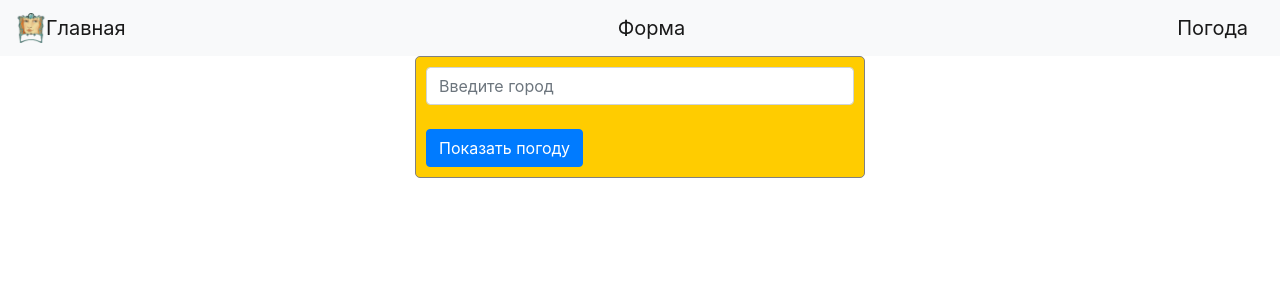
After one commit to YuliyaNovi/Newproject, a Flask app: page /weather_form in a window 1280 px wide. The commit adds this page. Shown: the top 300 px of the page. Run offline with Flask 3, Linux system fonts and the light colour scheme.

Commit message:
форма погода

```diff
--- a/main.py
+++ b/main.py
@@ -15,6 +15,16 @@ def index():
 #  return render_template('index.html', title='Работа с шаблонами', username=user)
 
 #  return redirect('/load_photo')  # безусловный редирект, сразу кидает пользователя на страницу с главной
+
+@app.route('/weather_form', methods=['GET', 'POST'])
+def weather_form():
+    if request.method == 'GET':
+            return render_template('weather_form.html', title="Погода")
+    elif request.method == 'POST':
+        town = request.form.get('town')
+        return render_template('weather.html', title=f'Погода в городе{town}', town=town)
+
+
 
 @app.route('/var_test')
 def var_test():
--- a/templates/base.html
+++ b/templates/base.html
@@ -18,6 +18,7 @@
     <img src="../static/images/Picture-icon.png" width="30" height="30"
          class="d-inline-block align-top" alt="">Главная</a>
     <a class="navbar-brand" href="/form_sample">Форма</a>
+    <a class="navbar-brand" href="/weather_form">Погода</a>
 </nav>
 </header>
 
--- /dev/null
+++ b/templates/weather_form.html
@@ -0,0 +1,8 @@
+{% extends "base.html" %}
+{% block content %}
+    <form method="post" class="login_form">
+        <input type="text" name="town" class="form-control" placeholder="Введите город"><br>
+        <button type="submit" class="btn btn-primary">Показать погоду</button>
+    </form>
+
+{% endblock %}
```
Also changed, not shown: templates/weather.html (added, +7 -0 lines), static/images/Picture-icon.png (added).
